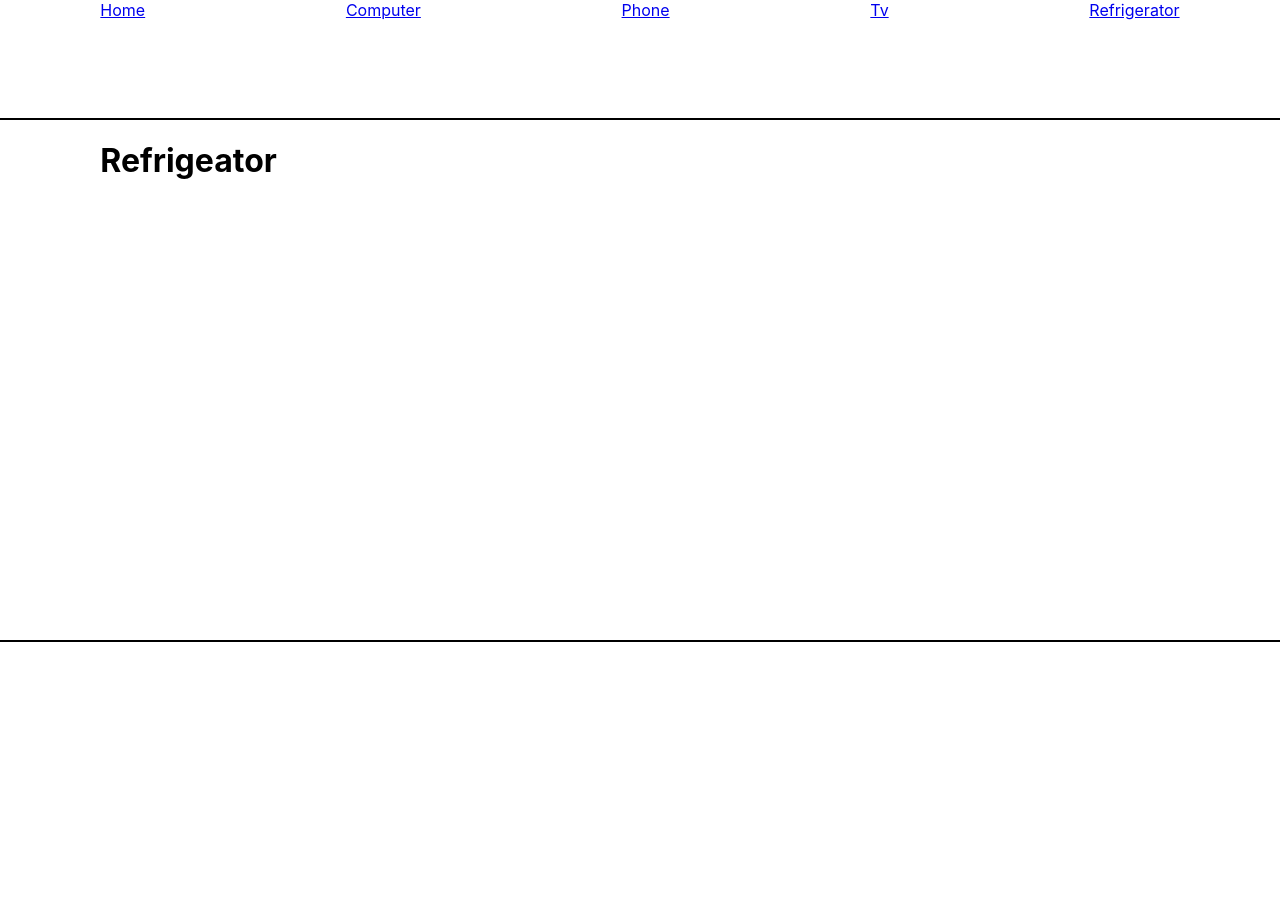
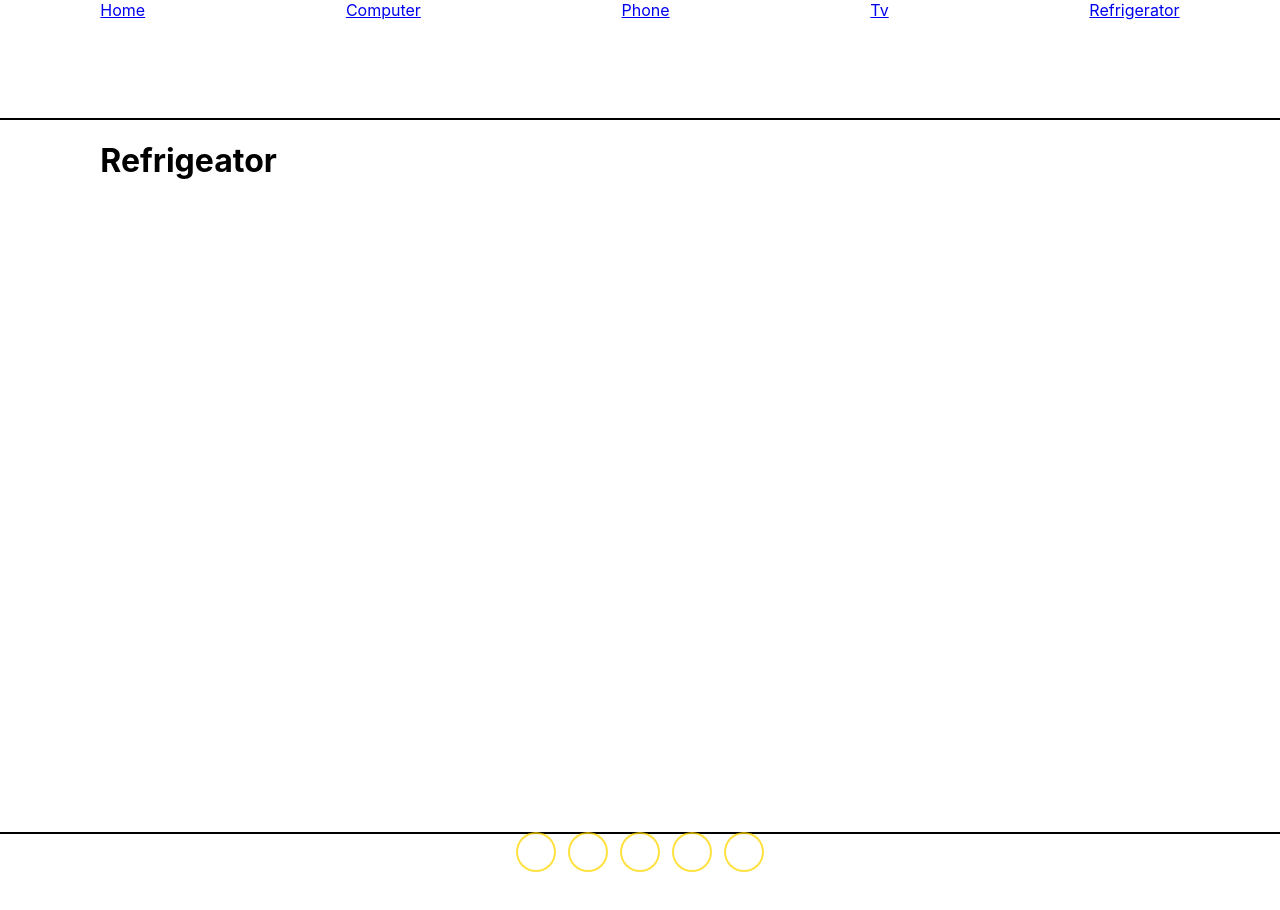
Before and after one commit to Izhakhtml/Hackaton_Electronic, a React (Create React App) app: page /Refrigerator in a window 1280 px wide. Shown: the top 910 px of the page. Before the commit the page ends 800 px from the top, so only its background shows below. Built offline with nearby package versions, Linux system fonts and the light colour scheme.

Commit message:
add footer

```diff
--- a/src/App.css
+++ b/src/App.css
@@ -29,3 +29,29 @@ li{
   text-decoration: none;
 
 }
+footer {
+  bottom: 0%;
+  left: 0;
+  bottom: 0;
+  width: 100%;
+  height: 150px;
+  margin-top: 15%;
+  text-align: center;
+}
+footer .socialMediaContact > a {
+  font-size: 20px;
+  width: 36px;
+  height: 36px;
+  line-height: 36px;
+  display: inline-block;
+  text-align: center;
+  border-radius: 50%;
+  box-shadow: 0 0 0 2px gold;
+  margin: 0 8px;
+  color: gold;
+  opacity: 0.75;
+}
+
+footer .socialMediaContact > a:hover {
+  opacity: 2;
+}
--- a/src/components/parts/footer/Footer.component.jsx
+++ b/src/components/parts/footer/Footer.component.jsx
@@ -1,7 +1,11 @@
+{    <link
+    rel="stylesheet"
+    href="http://maxcdn.bootstrapcdn.com/font-awesome/4.2.0/css/font-awesome.min.css"
+  />}
 const Footer = ()=>{
 return(
     <footer className="footer">
-
+<div class="socialMediaContact"><a href="#"><i class="fa fa-facebook"></i></a><a href="#"><i class="fa fa-twitter"></i></a><a href="#"><i class="fa fa-youtube"></i></a><a href="#"><i class="fa fa-instagram"></i></a><a href="#"><i class="fa fa-google"></i></a></div>
     </footer>
 )
 }
```
